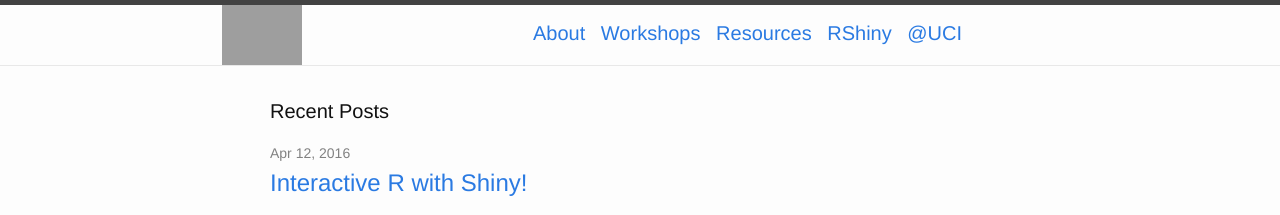
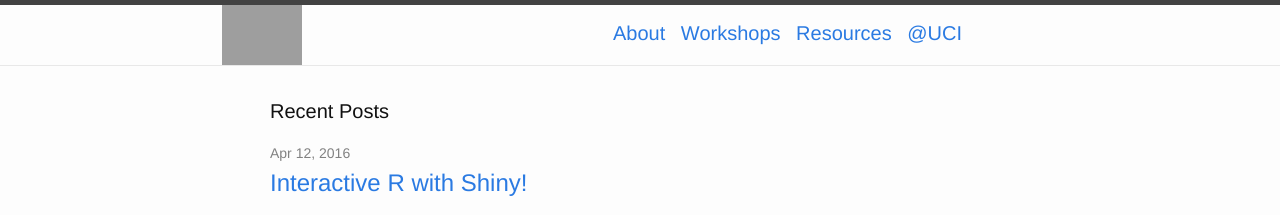
Before and after one commit to UCIDataScienceInitiative/UCIDataScienceInitiative.github.io, a Jekyll site: the page built from index.html, in a window 1280 px wide. Shown: the top 215 px of the page. Built offline with Jekyll 4.4.1, drawn with Linux system fonts in a browser that asks for light colours; grey boxes are pictures that could not be loaded.

Commit message:
took off shiny tab, adding to resources

```diff
--- a/_includes/header.html
+++ b/_includes/header.html
@@ -19,7 +19,6 @@
             		<a style="font-size:20px; word-spacing: 10px" href="/About/"> About </a>
         		<a style="font-size:20px; word-spacing: 10px" href="/Workshops/"> Workshops </a>
         		<a style="font-size:20px; word-spacing: 10px" href="/Resources/"> Resources </a>
-			<a style="font-size:20px; word-spacing: 10px" href="http://shiny.datascience.uci.edu/server/" target="_blank"> RShiny </a>
         		<a style="font-size:20px; word-spacing: 10px" href="http://datascience.uci.edu" target="_blank"> @UCI </a>
         	  </div>
         	</div>
```
